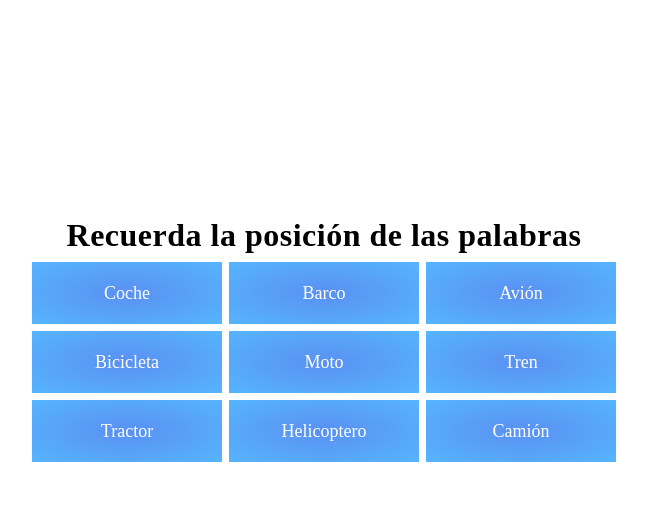
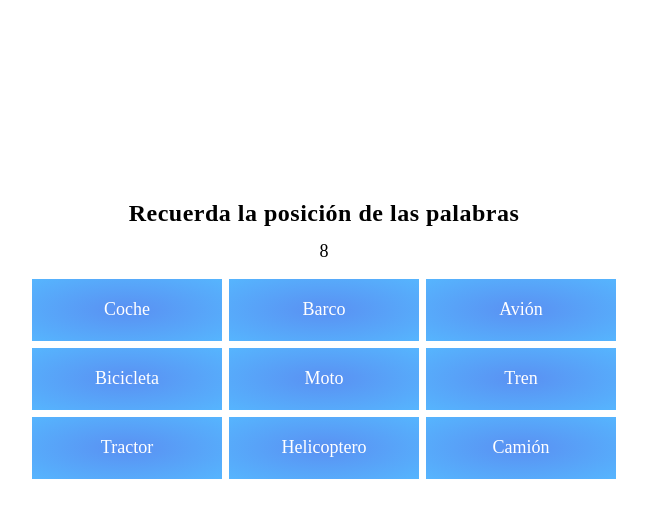
Before and after one commit to Elias-MN/DondeEstan, a plain HTML site: page index.html in a window 1280 px wide. Both pictures are taken after a click on the button "MODO FÁCIL". Shown: the whole page, without its empty margins (316-963 px from the left). Drawn offline with nearby package versions, Linux system fonts and the light colour scheme.

Commit message:
Added initial time

```diff
--- a/index.html
+++ b/index.html
@@ -22,7 +22,10 @@
     </div>
 
     <div class="oculta" id="escenaJuego">
-      <h1>Recuerda la posición de las palabras</h1>
+      <div id="mensajeInicial">
+        <h2>Recuerda la posición de las palabras</h2>
+        <p id="cuentaAtras"></p>
+      </div>
       <div id="palabras"></div>
 
       <div id="acciones" class="escondida">
--- a/src/css/style.css
+++ b/src/css/style.css
@@ -113,6 +113,16 @@ main{
   background-image: repeating-radial-gradient(#5af262, #a9ffaf);
 }
 
+#mensajeInicial{
+  display: flex;
+  flex-direction: column;
+  align-items: center;
+}
+
+#mensajeInicial p{
+  font-size: 18px;
+}
+
 @media only screen and (max-width: 600px) {
   .filas {
     flex-direction: column;
--- a/src/js/index.mjs
+++ b/src/js/index.mjs
@@ -14,6 +14,8 @@ const segundosElement = document.getElementById("segundos");
 const adivinarElement = document.getElementById("adivinar");
 const contenedorCasillas = document.getElementById("palabras");
 const contenedorAcciones = document.getElementById("acciones");
+const cuentaAtrasInicial = document.getElementById("cuentaAtras");
+const mensajeInicialElement = document.getElementById("mensajeInicial");
 
 const segundosModoFacil = 120;
 const segundosModoDificil = 50;
@@ -26,6 +28,7 @@ let intervaloTiempo;
 let arrayAleatorio;
 let arrayMezclado;
 let palabrasAux = [];
+let segundosIniciales;
 
 menuButton.addEventListener("click", () => {
   escenaFinal.classList.add("oculta");
@@ -34,6 +37,9 @@ menuButton.addEventListener("click", () => {
 
 comenzarButton.addEventListener("click", () => {
   cuentaAtras = 10000;
+  segundosIniciales = cuentaAtras / 1000;
+  cuentaAtrasInicial.innerHTML = segundosIniciales;
+
   segundosActuales = segundosModoFacil;
   segundosElement.innerHTML = segundosModoFacil;
   comenzarJuego();
@@ -41,6 +47,9 @@ comenzarButton.addEventListener("click", () => {
 
 comenzarDificilButton.addEventListener("click", () => {
   cuentaAtras = 5000;
+  segundosIniciales = cuentaAtras / 1000;
+  cuentaAtrasInicial.innerHTML = segundosIniciales;
+
   segundosActuales = segundosModoDificil;
   segundosElement.innerHTML = segundosModoDificil;
   comenzarJuego();
@@ -70,7 +79,14 @@ function comenzarJuego() {
   nuevaPalabra();
   pintarCasillas();
 
+  let intervaloInicial = setInterval(() => {
+    segundosIniciales = segundosIniciales - 1;
+    cuentaAtrasInicial.innerHTML = segundosIniciales;
+  }, 1000);
+
   setTimeout(() => {
+    mensajeInicialElement.classList.add("escondida");
+    clearInterval(intervaloInicial);
     iniciarTemporizador();
     ocultarPalabras();
     mostrarInterfaz();
```
